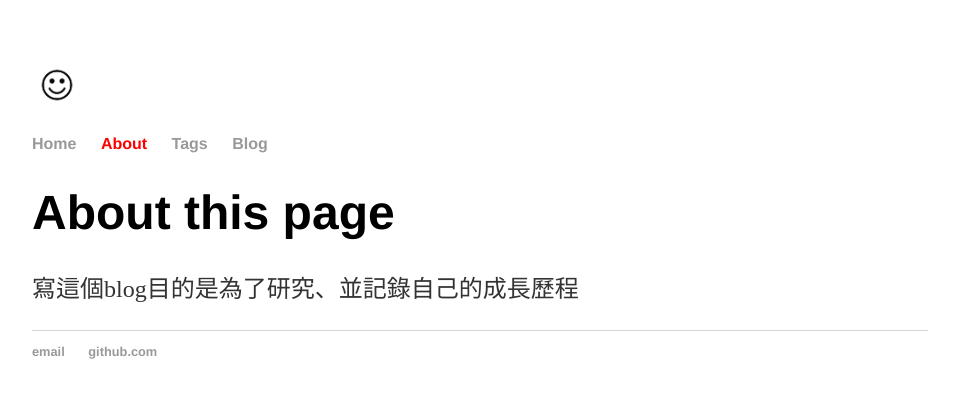
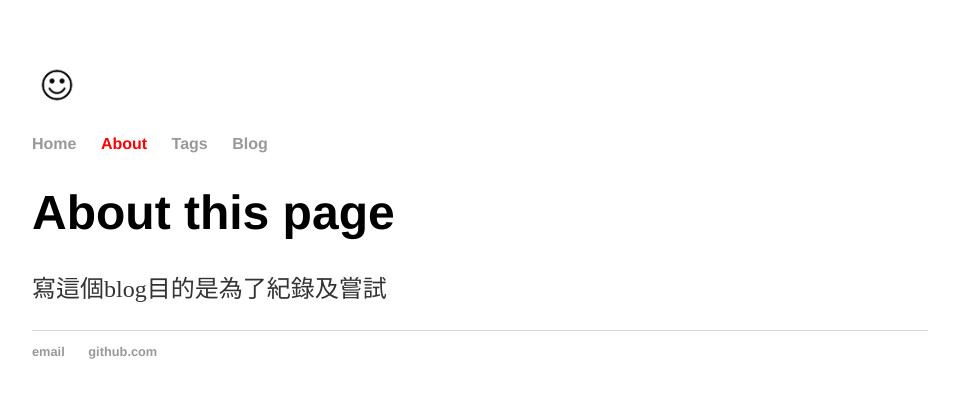
Before and after one commit to MinChunJheng/MinChunJheng.github.io, a Jekyll site: the page built from about/index.html, in a window 1280 px wide. Shown: the top 398 px of the page, without its empty margins (160-1119 px from the left). Built offline with Jekyll 4.4.1, drawn with Linux system fonts in a browser that asks for light colours.

Commit message:
Update index.html

```diff
--- a/about/index.html
+++ b/about/index.html
@@ -4,5 +4,5 @@ title: About this page
 ---
 <div class="about">
   <h1>{{ page.title }}</h1>
-  <p>寫這個blog目的是為了研究、並記錄自己的成長歷程</p>
+  <p>寫這個blog目的是為了紀錄及嘗試</p>
 </div>
```
